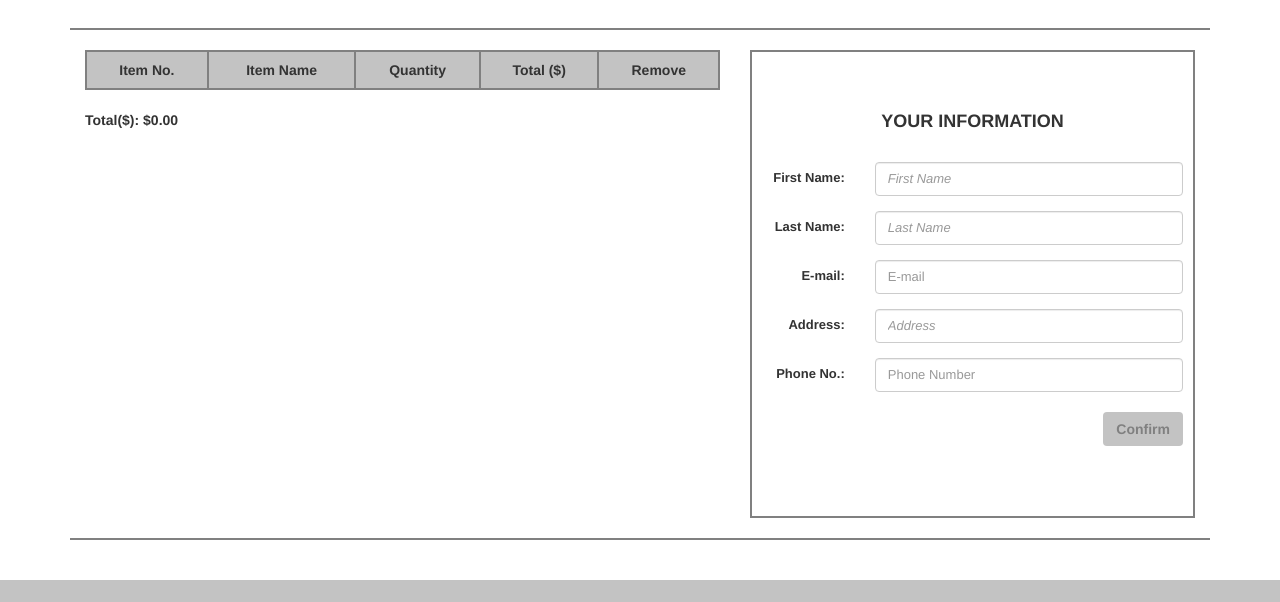
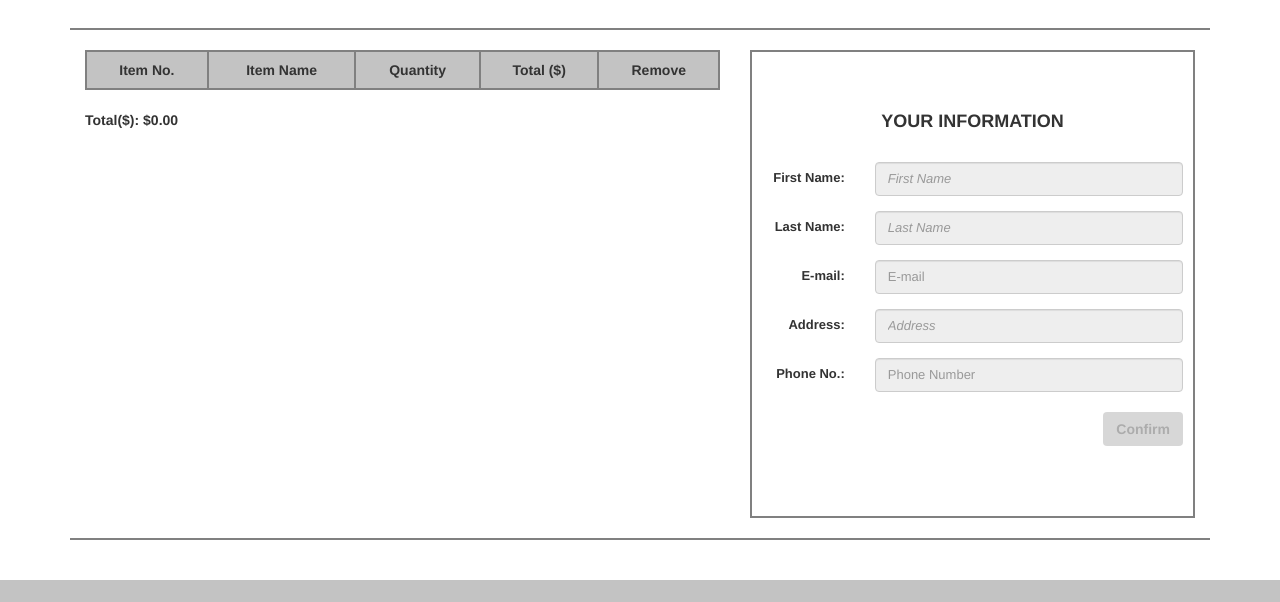
Before and after one commit to diepngocsang/GitPro1, a website: page index.html at #/cart in a window 1280 px wide. Shown: the part 153-755 px from the top of the page. Drawn offline with Linux system fonts and the light colour scheme; files that its build step writes are made by us from their sources.

Commit message:
fix cart page version 1

```diff
--- a/my_css/sang.css
+++ b/my_css/sang.css
@@ -287,14 +287,6 @@ input[type='text'] {
     height: 100px;
 }
 
-@media (max-width: 1000px){
-    .img-detail{
-        margin-left: 0;
-        max-height: 400px;
-    }
-
-}
-
 @media (max-width: 768px){
     .small-img-div{
     display: none;
--- a/my_js/sang.js
+++ b/my_js/sang.js
@@ -62,11 +62,11 @@ angular.module('myProject', ['firebase','ui.router'])
         }
     })
     .controller("ProductCtrl",['$scope','$firebaseArray','$stateParams',function($scope,$firebaseArray,$stateParams){
-         $scope.nowPage = 0;
-         $scope.sizePage = 8;
          var ref = new Firebase("https://finalassignment.firebaseio.com/product");
          var type = $stateParams.type;
          $scope.data = $firebaseArray(ref.orderByChild('type').equalTo(type));
+         $scope.nowPage = 0;
+         $scope.sizePage = 8;
          $scope.totalPage=function(){
             return Math.ceil($scope.data.length/$scope.sizePage);
          }
@@ -115,6 +115,11 @@ angular.module('myProject', ['firebase','ui.router'])
         $scope.addCartToFirebase = function(){
             var ref = new Firebase("https://finalassignment.firebaseio.com/cart/post");
             $scope.postsRef = $firebaseArray(ref);
+//            it('should toggle button', function() {
+//                  expect(element(by.css('button')).getAttribute('disabled')).toBeFalsy();
+//                  element(by.model('checked')).click();
+//                  expect(element(by.css('button')).getAttribute('disabled')).toBeTruthy();
+//            });
             $scope.quantity= $scope.shopcart;
             $scope.user.item = $scope.shopcart;
             var confirmAlert = confirm("Do you want to order these products?");
@@ -124,6 +129,9 @@ angular.module('myProject', ['firebase','ui.router'])
                 $scope.shopcart=null;
                 $scope.numcart=0;
                 window.alert("Thank you to order our products! We will contact to you as soon as possible to confirm your order!");
+                // change the path
+//                $location.path('/home');
+//                $scope.location.path();
             }
         };
         $scope.getTotal = function(items){
--- a/my_template/cartproduct.html
+++ b/my_template/cartproduct.html
@@ -35,46 +35,46 @@
         <div class="col-md-5">
            <div class="infor-user">
                <h5>YOUR INFORMATION</h5><br />
-            <div class="form-horizontal regist" role="form">
+            <div class="form-horizontal regist" role="form" >
               <form name="myform">
                   <div class="form-group">
                     <label class="control-label col-md-3" for="txtFirstName">First Name:</label>
                     <div class="col-md-9">
-                    <input id="firstname" class="form-control" ng-model="user.first" type="text" placeholder="First Name" required>
+                    <input id="firstname" ng-disabled="numcart==0" class="form-control" ng-model="user.first" type="text" placeholder="First Name" required>
                     <span id="firstname_err"></span>
                     </div>
                 </div>
                 <div class="form-group">
                     <label class="control-label col-md-3" for="txtLastName">Last Name:</label>
                     <div class="col-md-9">
-                        <input id="lastname" ng-model="user.last" class="form-control" type="text" placeholder="Last Name" required>
+                        <input id="lastname" ng-disabled="numcart==0" ng-model="user.last" class="form-control" type="text" placeholder="Last Name" required>
                         <span id="lastname_err"></span>
                     </div>
                 </div>
                 <div class="form-group">
                     <label class="control-label col-md-3" for="txtEmail">E-mail:</label>
                     <div class="col-md-9">
-                    <input id="email" ng-model="user.email" class="form-control" type="email" placeholder="E-mail" data-type="email" required>
+                    <input id="email" ng-model="user.email" ng-disabled="numcart==0" class="form-control" type="email" placeholder="E-mail" data-type="email" required>
                         <span id="email_err"></span>
                     </div>
                 </div>
                 <div class="form-group">
                     <label class="control-label col-md-3" for="txtAddress">Address:</label>
                     <div class="col-md-9">
-                        <input id="address" ng-model="user.address" class="form-control" type="text" placeholder="Address" required>
+                        <input id="address" ng-model="user.address" ng-disabled="numcart==0" class="form-control" type="text" placeholder="Address" required>
                         <span id="address_err"></span>
                     </div>
                 </div>
                 <div class="form-group">
                     <label class="control-label col-md-3" for="txtPhone">Phone No.:</label>
                     <div class="col-md-9">
-                        <input id="phone" ng-model="user.phone" class="form-control" type="tel" placeholder="Phone Number" required>
+                        <input id="phone" ng-model="user.phone" ng-disabled="numcart==0" class="form-control" type="tel" placeholder="Phone Number" required>
                         <span id="phone_err"></span>
                     </div>
                 </div>
                 <div class="form-group">
                     <div class="col-md-12">
-                        <button ng-model="button" class="btn" ng-click="myform.$valid && addCartToFirebase()">Confirm</button>
+                        <button ng-model="button" class="btn" ng-click="myform.$valid && addCartToFirebase()" ng-disabled="numcart==0">Confirm</button>
                     </div>
                 </div>
               </form>
```
Also changed, not shown: dist/sang.js, imgs/clothes.png (deleted).
